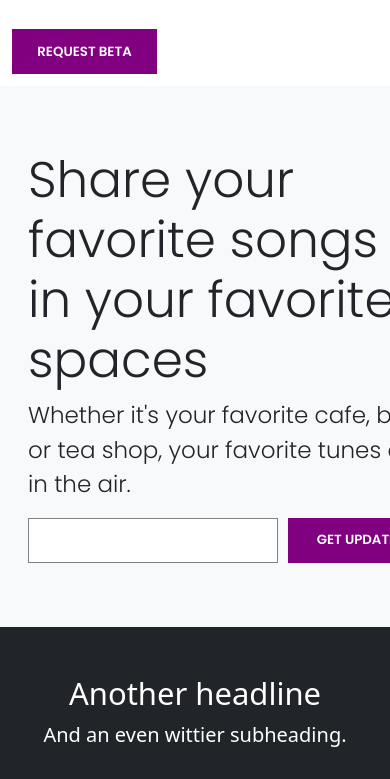
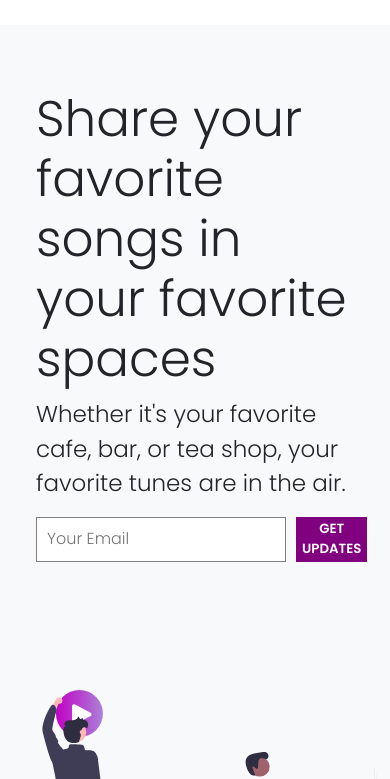
Before and after one commit to atmus-io/atmus-io.github.io, a plain HTML site: page index.html in a window 390 px wide. Shown: the part 65-844 px from the top of the page. Drawn offline with Linux system fonts and the light colour scheme.

Commit message:
responsive top

```diff
--- a/index.html
+++ b/index.html
@@ -49,8 +49,8 @@
       <a class="py-2 d-none d-md-inline-block" href="#">Contact</a>
     </div>
 
-    <div class="py-2">
-      <button class="py-2" type="button">
+    <div class="px-3">
+      <button class="py-2 d-none d-md-inline-block" type="button">
         REQUEST BETA
       </button>
     </div>
@@ -60,22 +60,19 @@
 <main>
   <div class="position-relative overflow-hidden p-3 p-md-5 m-md-3 text-center bg-light">
     <div class="container p-lg-5 mx-auto my-5">
-      <div class="d-flex justify-content-between">
-        <div class="medium-container">
+      <div class="d-md-flex flex-md-equal justify-content-between">
+        <div class="medium-container m-2">
           <h1 class="title-text">Share your favorite songs in your favorite spaces</h1>
           <p class="subheading">Whether it's your favorite cafe, bar, or tea shop, your favorite tunes are in the air.</p>
           <div class="d-flex">
-            <input type="text">
+            <input type="text" placeholder="Your Email">
             <button href="#">GET UPDATES</button>
           </div>
         </div>
-        <img class="flex-grow-1 half-container" src="assets/title.svg" width="540px">
+        <img class="flex-grow-1 half-container m-2" src="assets/title.svg" width="540px">
       </div>
-
-
       </div>
     </div>
-
   </div>
 
   <div class="d-md-flex flex-md-equal w-100 my-md-3 ps-md-3">
--- a/product.css
+++ b/product.css
@@ -19,7 +19,7 @@
 }
 
 .container {
-  max-width: 1920px;
+  max-width: 1280px;
 }
 
 .half-container {
```
